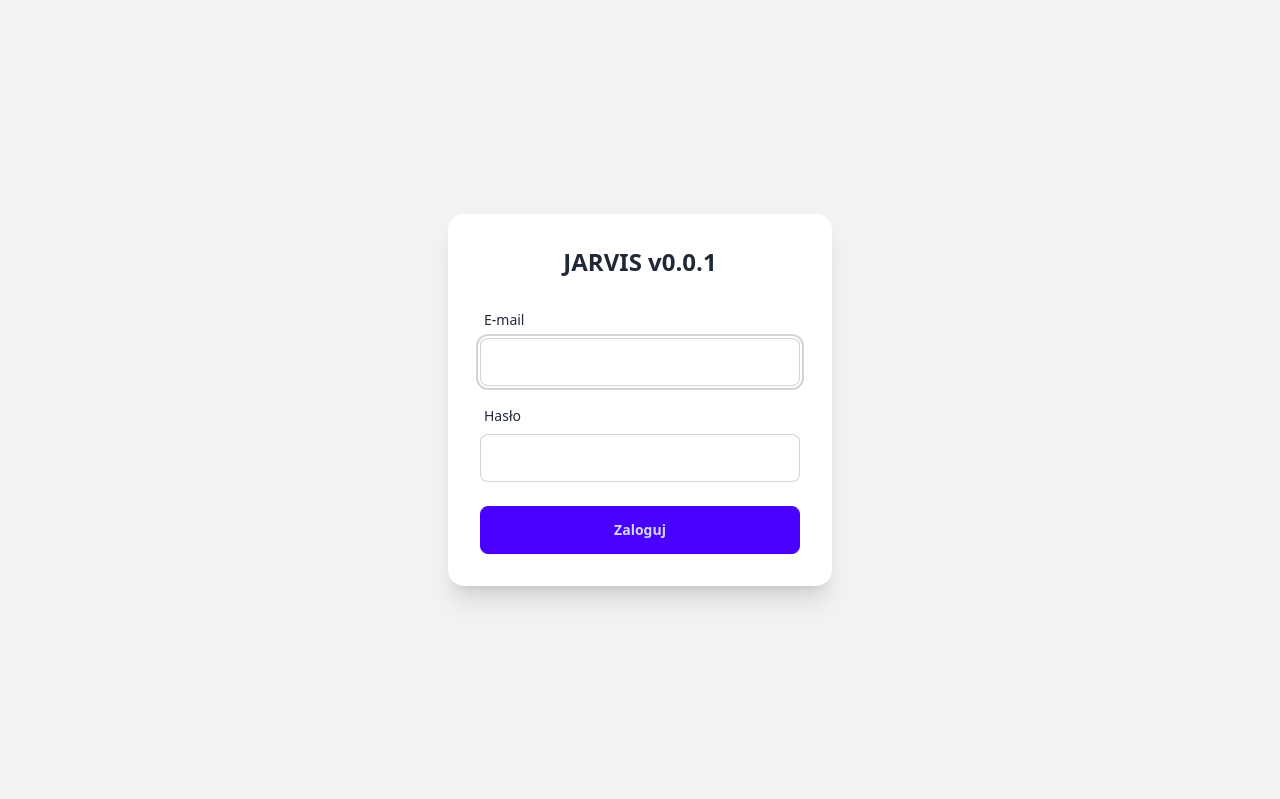
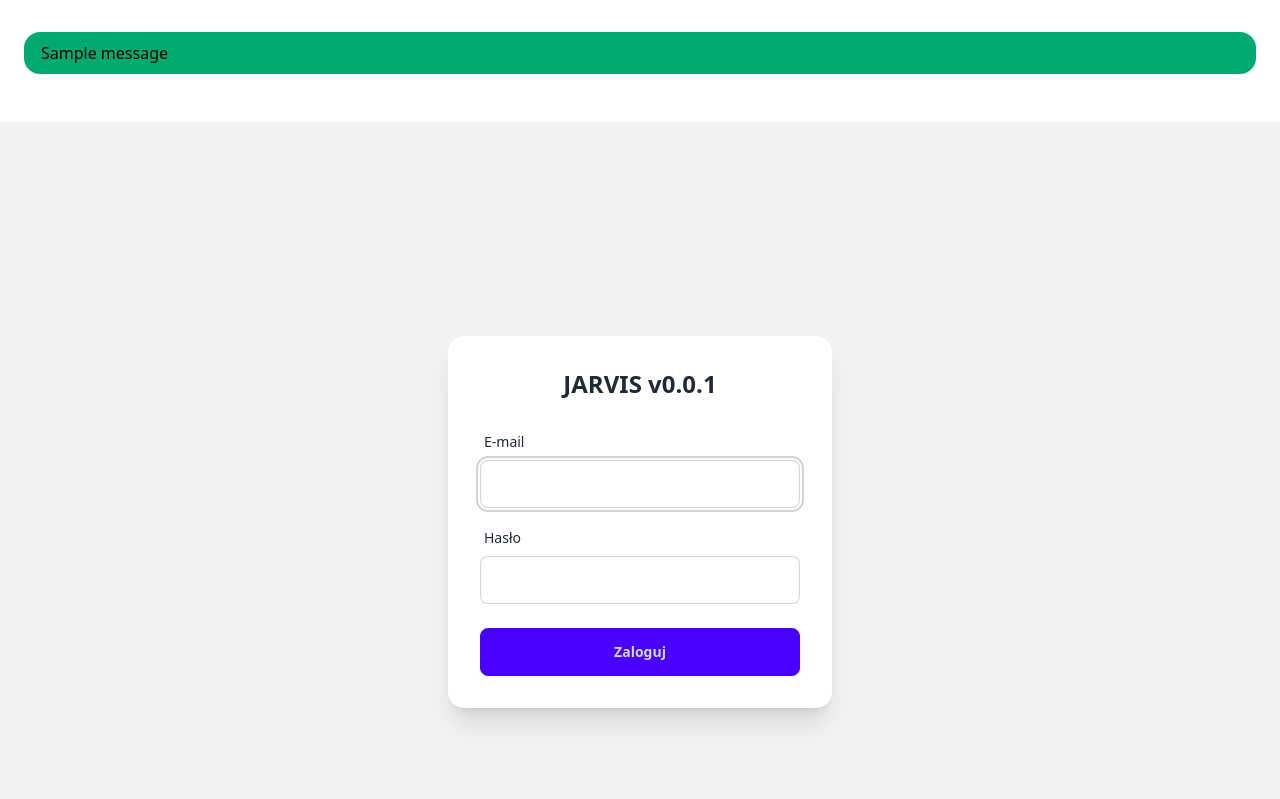
Before and after one commit to alucardo/home_jarvis, a Django app: page /login/ in a window 1280 px wide. Shown: the top 799 px of the page. Before the commit the page ends 601 px from the top, so only its background shows below. Run offline with Django 5.2, Linux system fonts and the light colour scheme; tables that the repository leaves empty hold one stand-in row (values such as "Sample post"); one stand-in notice (Sample message) is shown; some libraries are stand-ins or nearby versions.

Commit message:
Add user messages for timer start and stop

```diff
--- /dev/null
+++ b/templates/_messages.html
@@ -0,0 +1,11 @@
+{% if messages %}
+<div class="container mx-auto px-6 py-8">
+    <div class="flex flex-col gap-2 mb-4">
+        {% for message in messages %}
+        <div class="alert {{ message.level_tag }} py-2">
+            <span>{{ message }}</span>
+        </div>
+        {% endfor %}
+    </div>
+</div>
+{% endif %}
--- a/templates/base.html
+++ b/templates/base.html
@@ -5,13 +5,15 @@
     <meta name="viewport" content="width=device-width, initial-scale=1.0">
     <title>{% block title %}Jarvis{% endblock %}</title>
     <link href="https://cdn.jsdelivr.net/npm/daisyui@4.4.19/dist/full.min.css" rel="stylesheet">
-    <link href="https://cdnjs.cloudflare.com/ajax/libs/font-awesome/6.5.2/css/all.min.css" rel="stylesheet" crossorigin="anonymous" referrerpolicy="no-referrer">
+    <link href="https://cdnjs.cloudflare.com/ajax/libs/font-awesome/6.5.2/css/all.min.css" rel="stylesheet"
+          crossorigin="anonymous" referrerpolicy="no-referrer">
     <script src="https://cdn.tailwindcss.com"></script>
 </head>
 <body>
     {% if user.is_authenticated %}
-        {% include '_navbar.html' %}
+    {% include '_navbar.html' %}
     {% endif %}
+    {% include '_messages.html' %}
     {% block content %}{% endblock %}
 </body>
 </html>
```
Also changed, not shown: config/settings.py (+11 -0 lines), tests/helpers.py (added, +5 -0 lines), time_manager/tests/views/test_timer.py (+8 -1 lines), time_manager/views/timer.py (+7 -2 lines).
